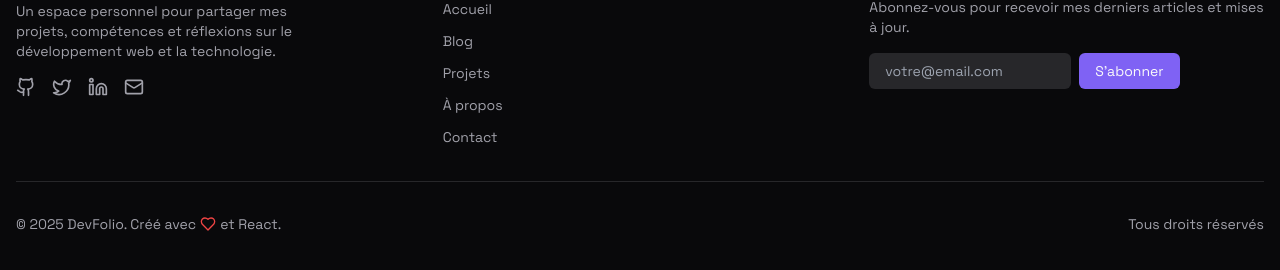
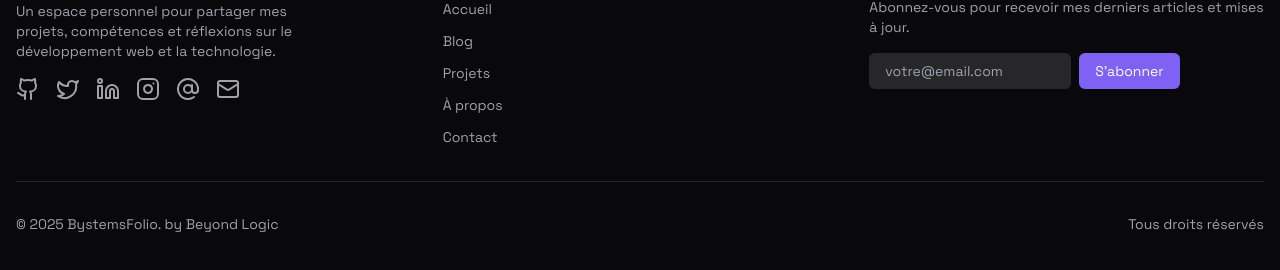
Before and after one commit to idontknowtheusername-paid/bystemsblog, a React (Vite) app: page /contact in a window 1280 px wide. Shown: the part 1277-1547 px from the top of the page. Built offline with nearby package versions, Linux system fonts and the light colour scheme.

Commit message:
Update Footer.jsx

```diff
--- a/src/components/Footer.jsx
+++ b/src/components/Footer.jsx
@@ -1,17 +1,18 @@
-
 import React from 'react';
 import { Link } from 'react-router-dom';
 import { motion } from 'framer-motion';
-import { Github, Twitter, Linkedin, Mail, Heart } from 'lucide-react';
+import { Mail, Phone, MapPin, Github, Twitter, Linkedin, Instagram, AtSign } from 'lucide-react';
 
 const Footer = () => {
   const currentYear = new Date().getFullYear();
 
   const socialLinks = [
-    { icon: <Github className="h-5 w-5" />, href: "https://github.com", label: "GitHub" },
-    { icon: <Twitter className="h-5 w-5" />, href: "https://twitter.com", label: "Twitter" },
-    { icon: <Linkedin className="h-5 w-5" />, href: "https://linkedin.com", label: "LinkedIn" },
-    { icon: <Mail className="h-5 w-5" />, href: "mailto:contact@example.com", label: "Email" },
+    { icon: <Github className="h-6 w-6" />, label: "GitHub", href: "https://github.com/bienvenu-cyber" },
+    { icon: <Twitter className="h-6 w-6" />, label: "Twitter", href: "https://twitter.com/bienvenutongui" },
+    { icon: <Linkedin className="h-6 w-6" />, label: "LinkedIn", href: "https://linkedin.com/in/bienvenutongui" },
+    { icon: <Instagram className="h-6 w-6" />, label: "Instagram", href: "https://www.instagram.com/bv_4real" },
+    { icon: <AtSign className="h-6 w-6" />, label: "Threads", href: "https://threads.net/votre-username" },
+    { icon: <Mail className="h-6 w-6" />, label: "Email", href: "mailto:bienvenu082003@gmail.com" },
   ];
 
   const footerLinks = [
@@ -91,7 +92,7 @@ const Footer = () => {
 
         <div className="border-t border-border mt-8 pt-8 flex flex-col sm:flex-row justify-between items-center">
           <p className="text-muted-foreground text-sm flex items-center">
-            © {currentYear} DevFolio. Créé avec <Heart className="h-4 w-4 mx-1 text-red-500" /> et React.
+            © {currentYear} BystemsFolio. by Beyond Logic
           </p>
           <p className="text-muted-foreground text-sm mt-2 sm:mt-0">
             Tous droits réservés
```
